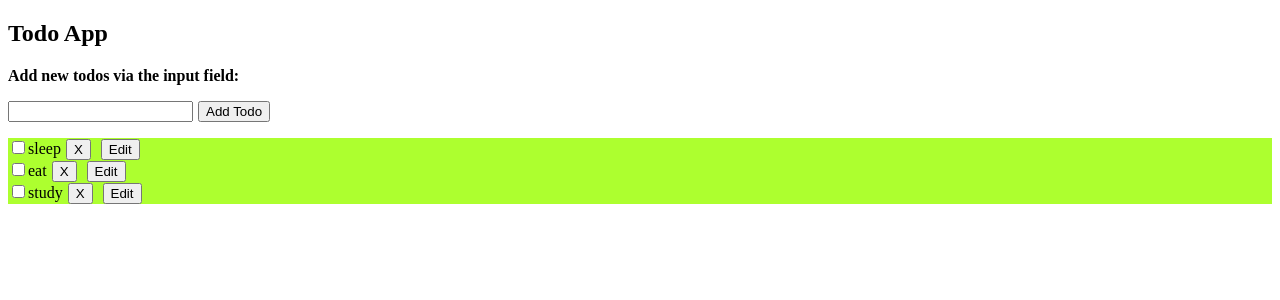
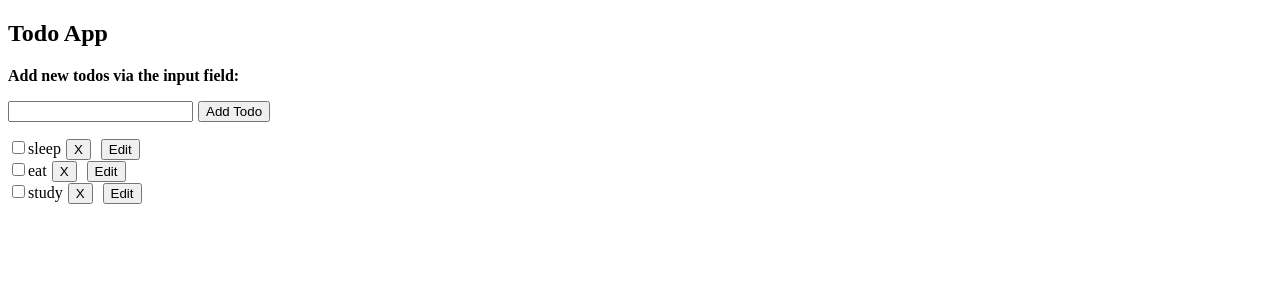
Before and after one commit to acdlee/React-ToDo-App, a React (Vite) app: page / in a window 1280 px wide. Shown: the top 300 px of the page. Built offline with nearby package versions, Linux system fonts and the light colour scheme; the HTML template or start-up script is replaced by a standard one.

Commit message:
Remove li bg style

```diff
--- a/src/App.css
+++ b/src/App.css
@@ -9,7 +9,6 @@ ul {
 
 ul li {
     list-style-type: none ;
-    background-color: greenyellow;
 }
 
 button {
```
